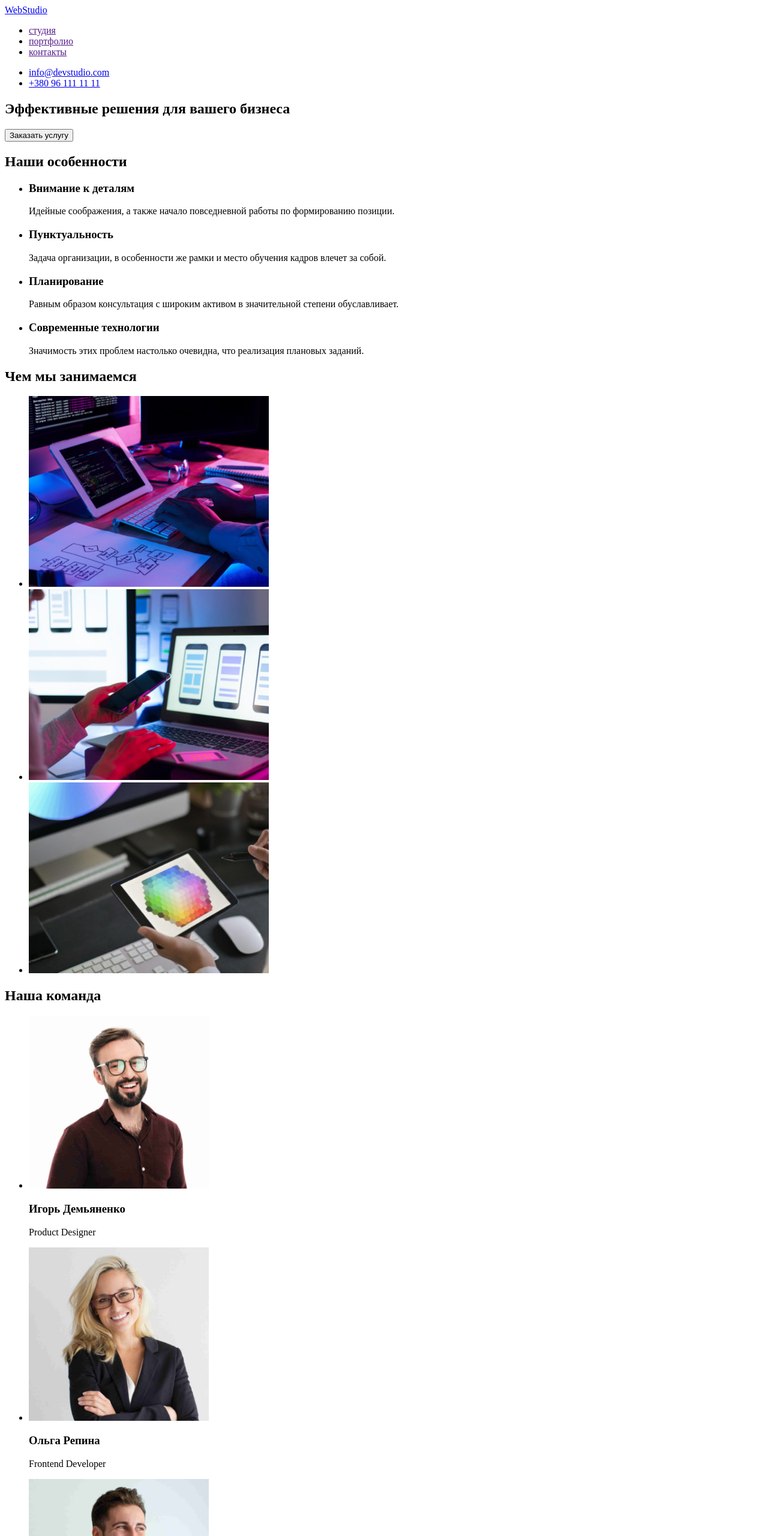
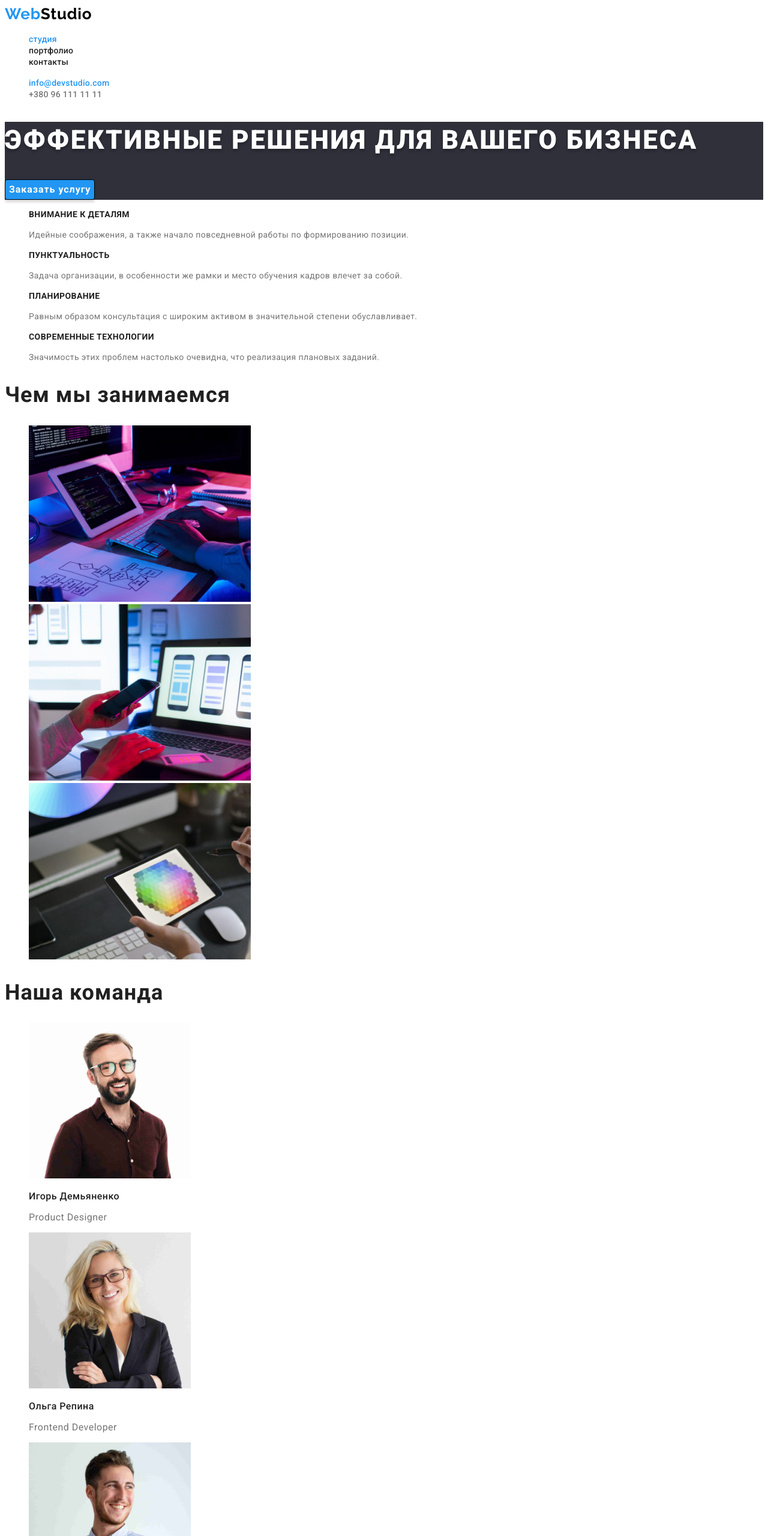
Before and after one commit to daddy-our-bandera/goit-markup-hw-02., a plain HTML site: page index.html in a window 1280 px wide. Shown: the top 2560 px of the page at 60% size. Drawn offline with Linux system fonts and the light colour scheme.

Commit message:
исправил ошибки линка

```diff
--- /dev/null
+++ b/css/styles.css
@@ -0,0 +1,200 @@
+:root {
+  /* fonts */
+  --main-font: 'roboto', sans-serif;
+  --secondary-font: 'Raleway', sans-serif;
+
+  /* text colors */
+  --main-txt-cl: #212121;
+  --accent-txt-cl: #2196f3;
+  --light-txt-cl: #ffffff;
+  --secondary-txt-color: #757575;
+  /* bg colors */
+  --dark-bg-cl: #2f303a;
+  --btn-bg-collors: #f5f4fa;
+  --btn-focus-bg-cl: #2196f3;
+}
+/* body */
+body {
+  font-family: var(--main-font);
+  color: var(--main-txt-cl);
+}
+/* reset styles */
+.link {
+  text-decoration: none;
+  color: currentColor;
+}
+.list {
+  list-style: none;
+}
+/* logo */
+.web {
+  font-family: var(--secondary-font);
+  font-size: 26px;
+  line-height: calc(31 / 26);
+  letter-spacing: 0.03em;
+  color: var(--accent-txt-cl);
+}
+.logo {
+  font-family: var(--secondary-font);
+  font-size: 26px;
+  line-height: 31px;
+  letter-spacing: 0.03em;
+  color: #000000;
+}
+/* header */
+.header-link,
+.header-contact {
+  font-weight: 500;
+  font-size: 14px;
+  line-height: calc(16 / 14);
+  letter-spacing: 0.02em;
+}
+.header-contact {
+  color: var(--secondary-txt-color);
+}
+.header-link:focus,
+.header-link:hover,
+.header-contact:focus,
+.header-contact:hover {
+  color: var(--accent-txt-cl);
+}
+.header-link-current {
+  color: var(--accent-txt-cl);
+}
+/* hero */
+.hero {
+  background-color: var(--dark-bg-cl);
+}
+.hero-tittle {
+  font-weight: 900;
+  font-size: 44px;
+  line-height: calc(60 / 44);
+  letter-spacing: 0.06em;
+  text-transform: uppercase;
+  color: var(--light-txt-cl);
+  text-shadow: 0px 4px 4px rgba(0, 0, 0, 0.25);
+}
+/* Hero button */
+.btn {
+  font-family: inherit;
+  font-weight: 700;
+  font-size: 16px;
+  line-height: calc(30 / 16);
+  letter-spacing: 0.06em;
+  background-color: var(--accent-txt-cl);
+  cursor: pointer;
+  color: var(--light-txt-cl);
+  border: 1px solid #000000;
+  box-shadow: 0px 4px 4px rgba(0, 0, 0, 0.15);
+  border-radius: 4px;
+}
+.btn:hover,
+.btn:focus {
+  background: #188ce8;
+  box-shadow: 0px 4px 4px rgba(0, 0, 0, 0.15);
+  border-radius: 4px;
+}
+/* Peculiarities */
+.features-txt {
+  font-size: 14px;
+  line-height: calc(16 / 14);
+  letter-spacing: 0.03em;
+  text-transform: uppercase;
+}
+.features-info {
+  font-weight: 400;
+  font-size: 14px;
+  line-height: calc(24 / 14);
+  letter-spacing: 0.03em;
+  color: var(--secondary-txt-color);
+}
+/* saction-tittles */
+.saction-tittle {
+  font-size: 36px;
+  line-height: calc(42 / 36);
+  letter-spacing: 0.03em;
+}
+/* team */
+.team-name {
+  font-weight: 500;
+  font-size: 16px;
+  line-height: calc(19 / 16);
+  letter-spacing: 0.03em;
+}
+.team-profession {
+  font-size: 16px;
+  line-height: calc(19 / 16);
+  letter-spacing: 0.03em;
+  color: var(--secondary-txt-color);
+}
+/* footer */
+.footer {
+  background-color: var(--dark-bg-cl);
+}
+.footer-link-geo:focus,
+.footer-link-geo:hover,
+.footer-link-contact:focus,
+.footer-link-contact:hover {
+  color: var(--accent-txt-cl);
+}
+.footer-link-geo {
+  font-weight: 400;
+  font-size: 14px;
+  line-height: calc(24 / 14);
+  letter-spacing: 0.03em;
+  color: #ffffff;
+}
+.footer-link-contact {
+  font-weight: 400;
+  font-size: 14px;
+  line-height: calc(24 / 14);
+  letter-spacing: 0.03em;
+  color: rgba(255, 255, 255, 0.6);
+}
+.footer-logo {
+  font-family: var(--secondary-font);
+
+  font-size: 26px;
+  line-height: calc(31 / 26);
+  letter-spacing: 0.03em;
+  color: var(--light-txt-cl);
+}
+
+/* PORTFOLIO */
+
+/* portfolio buttons */
+.main-nav-btn:hover,
+.main-nav-btn:focus {
+  background-color: var(--accent-txt-cl);
+  box-shadow: 0px 3px 1px rgba(0, 0, 0, 0.1), 0px 1px 2px rgba(0, 0, 0, 0.08),
+    0px 2px 2px rgba(0, 0, 0, 0.12);
+  border-radius: 4px;
+}
+.main-nav-btn {
+  cursor: pointer;
+  font-family: inherit;
+  font-weight: 500;
+  font-size: 16px;
+  line-height: calc(26 / 16);
+  letter-spacing: 0.03em;
+  color: var(--main-txt-cl);
+  background-color: var(--btn-bg-collors);
+  border-radius: 4px;
+}
+.btn-current {
+  background-color: var(--btn-focus-bg-cl);
+}
+/* portfolio projects */
+.portfolio-projects {
+  font-size: 18px;
+  line-height: calc(36 / 18);
+  letter-spacing: 0.06em;
+}
+.portfolio-descr {
+  font-weight: 400;
+  font-size: 16px;
+  line-height: calc(30 / 16);
+  letter-spacing: 0.03em;
+  color: var(--secondary-txt-color);
+}
+/*  */
--- a/index.html
+++ b/index.html
@@ -4,115 +4,142 @@
     <meta charset="UTF-8" />
     <meta http-equiv="X-UA-Compatible" content="IE=edge" />
     <meta name="viewport" content="width=device-width, initial-scale=1.0" />
-    <title>goit-markup-hw-01.</title>
+    <!-- font start -->
+    <link rel="preconnect" href="https://fonts.googleapis.com" />
+    <link rel="preconnect" href="https://fonts.gstatic.com" crossorigin />
+    <link
+      href="https://fonts.googleapis.com/css2?family=Raleway:wght@700&family=Roboto:wght@400;500;700;900&display=swap"
+      rel="stylesheet"
+    />
+    <!-- font end -->
+    <link rel="stylesheet" href=".\css\styles.css" />
+    <title>Document</title>
   </head>
   <body>
     <!-- header -->
-    <header>
-      <nav>
-        <a href="./index.html">WebStudio</a>
-        <ul>
-          <li>
-            <a href="">студия</a>
+    <header class="header">
+      <nav class="header-nav">
+        <a a class="logo link" href=".\index.html"> <span class="web">Web</span>Studio</a>
+        <ul class="header-list list">
+          <li class="header-item">
+            <a class="header-link header-link-current link" href=".\index.html">студия</a>
           </li>
-          <li>
-            <a href="">портфолио</a>
+          <li class="header-item">
+            <a class="header-link link" href=".\portfolio.html">портфолио</a>
           </li>
-          <li>
-            <a href="">контакты</a>
+          <li class="header-item">
+            <a class="header-link link" href="">контакты</a>
           </li>
         </ul>
       </nav>
-      <ul>
-        <li><a href="mailto:info@devstudio.com">info@devstudio.com</a></li>
-        <li><a href="tel:+380961111111">+380 96 111 11 11</a></li>
+      <ul class="contact-list list">
+        <li class="header-item">
+          <a class="header-contact header-link-current link" href="mailto:info@devstudio.com"
+            >info@devstudio.com</a
+          >
+        </li>
+        <li class="header-item">
+          <a class="header-contact link" href="tel:+380961111111">+380 96 111 11 11</a>
+        </li>
       </ul>
     </header>
     <!-- main content -->
-    <main>
-      <!-- button -->
-      <section>
-        <h1>Эффективные решения для вашего бизнеса</h1>
-        <button type="button">Заказать услугу</button>
+    <main class="main">
+      <!-- Hero section -->
+      <section class="hero">
+        <h1 class="hero-tittle">Эффективные решения для вашего бизнеса</h1>
+        <button class="btn" type="button">Заказать услугу</button>
       </section>
       <!--Peculiarities  -->
-      <section>
-        <h2>Наши особенности</h2>
-        <ul>
-          <li>
-            <h3>Внимание к деталям</h3>
-            <p>Идейные соображения, а также начало повседневной работы по формированию позиции.</p>
+      <section class="features-saction">
+        <h2 class="features-tittle" hidden>Наши особенности</h2>
+        <ul class="features-list list">
+          <li class="features-item">
+            <h3 class="features-txt">Внимание к деталям</h3>
+            <p class="features-info">
+              Идейные соображения, а также начало повседневной работы по формированию позиции.
+            </p>
           </li>
-          <li>
-            <h3>Пунктуальность</h3>
-            <p>
+          <li class="features-item">
+            <h3 class="features-txt">Пунктуальность</h3>
+            <p class="features-info">
               Задача организации, в особенности же рамки и место обучения кадров влечет за собой.
             </p>
           </li>
-          <li>
-            <h3>Планирование</h3>
-            <p>
+          <li class="features-item">
+            <h3 class="features-txt">Планирование</h3>
+            <p class="features-info">
               Равным образом консультация с широким активом в значительной степени обуславливает.
             </p>
           </li>
-          <li>
-            <h3>Современные технологии</h3>
-            <p>Значимость этих проблем настолько очевидна, что реализация плановых заданий.</p>
+          <li class="features-item">
+            <h3 class="features-txt">Современные технологии</h3>
+            <p class="features-info">
+              Значимость этих проблем настолько очевидна, что реализация плановых заданий.
+            </p>
           </li>
         </ul>
       </section>
-      <!-- occupation -->
-      <section>
-        <h2>Чем мы занимаемся</h2>
-        <ul>
+      <!-- occupations -->
+      <section class="caption">
+        <h2 class="saction-tittle">Чем мы занимаемся</h2>
+        <ul class="occupations-list list">
           <li>
-            <img src="images/image1.jpg" alt="backend" width="400" />
+            <img src=".\images\main\image1.jpg" alt="backend" width="370" />
           </li>
           <li>
-            <img src="images/image2.jpg" alt="frontend" width="400" />
+            <img src=".\images\main\image2.jpg" alt="frontend" width="370" />
           </li>
           <li>
-            <img src="images/image3.jpg" alt="designe" width="400" />
+            <img src=".\images\main\image3.jpg" alt="designe" width="370" />
           </li>
         </ul>
       </section>
       <!-- team -->
-      <section>
-        <h2>Наша команда</h2>
-        <ul>
-          <li>
-            <img src="images/member1.jpg" alt="team card 1" width="300" />
-            <h3>Игорь Демьяненко</h3>
-            <p>Product Designer</p>
+      <section class="team">
+        <h2 class="saction-tittle">Наша команда</h2>
+        <ul class="team-list list">
+          <li class="team-item">
+            <img class="team-card" src=".\images\main\member1.jpg" alt="team card 1" width="270" />
+            <h3 class="team-name">Игорь Демьяненко</h3>
+            <p class="team-profession">Product Designer</p>
+          </li>
+          <li class="team-item">
+            <img class="team-card" src=".\images\main\member2.jpg" alt="team card 2" width="270" />
+            <h3 class="team-name">Ольга Репина</h3>
+            <p class="team-profession">Frontend Developer</p>
           </li>
           <li>
-            <img src="images/member2.jpg" alt="team card 2" width="300" />
-            <h3>Ольга Репина</h3>
-            <p>Frontend Developer</p>
+            <img class="team-card" src=".\images\main\member3.jpg" alt="team card 3" width="270" />
+            <h3 class="team-name">Николай Тарасов</h3>
+            <p class="team-profession">Marketing</p>
           </li>
-          <li>
-            <img src="images/member3.jpg" alt="team card 3" width="300" />
-            <h3>Николай Тарасов</h3>
-            <p>Marketing</p>
-          </li>
-          <li>
-            <img src="images/member4.jpg" alt="team card 4" width="300" />
-            <h3>Михаил Ермаков</h3>
-            <p>UI Designer</p>
+          <li class="team-item">
+            <img class="team-card" src=".\images\main\member4.jpg" alt="team card 4" width="270" />
+            <h3 class="team-name">Михаил Ермаков</h3>
+            <p class="team-profession">UI Designer</p>
           </li>
         </ul>
       </section>
     </main>
     <!-- footer -->
-    <footer>
-      <a href="index.html">WebStudio</a>
-      <address>
-        <ul>
-          <li>
-            <a href="https://goo.gl/maps/VQwM4wYodzAUSdx47">г. Киев, пр-т Леси Украинки, 26</a>
+    <footer class="footer">
+      <a class="footer-logo link" href="index.html"><span class="web">Web</span>Studio</a>
+      <address class="address">
+        <ul class="address-list list">
+          <li class="address-item">
+            <a class="footer-link-geo link" href="https://goo.gl/maps/VQwM4wYodzAUSdx47"
+              >г. Киев, пр-т Леси Украинки, 26</a
+            >
           </li>
-          <li><a href="mailto:info@devstudio.com">info@devstudio.com</a></li>
-          <li><a href="tel:+380961111111">+380 96 111 11 11</a></li>
+          <li class="address-item">
+            <a class="footer-link-contact link" href="mailto:info@devstudio.com"
+              >info@devstudio.com</a
+            >
+          </li>
+          <li class="address-item">
+            <a class="footer-link-contact link" href="tel:+380961111111">+380 96 111 11 11</a>
+          </li>
         </ul>
       </address>
     </footer>
```
Also changed, not shown: portfolio.html (added, +192 -0 lines), images/main/image1.jpg (renamed from images/image1.jpg), images/main/image2.jpg (renamed from images/image2.jpg), images/main/image3.jpg (renamed from images/image3.jpg), images/main/member1.jpg (renamed from images/member1.jpg), images/main/member2.jpg (renamed from images/member2.jpg), images/main/member3.jpg (renamed from images/member3.jpg), images/main/member4.jpg (renamed from images/member4.jpg), images/portfolio/img1.jpg (added), images/portfolio/img2.jpg (added), images/portfolio/img3.jpg (added), images/portfolio/img4.jpg (added), images/portfolio/img5.jpg (added), images/portfolio/img6.jpg (added), 3 more files.
